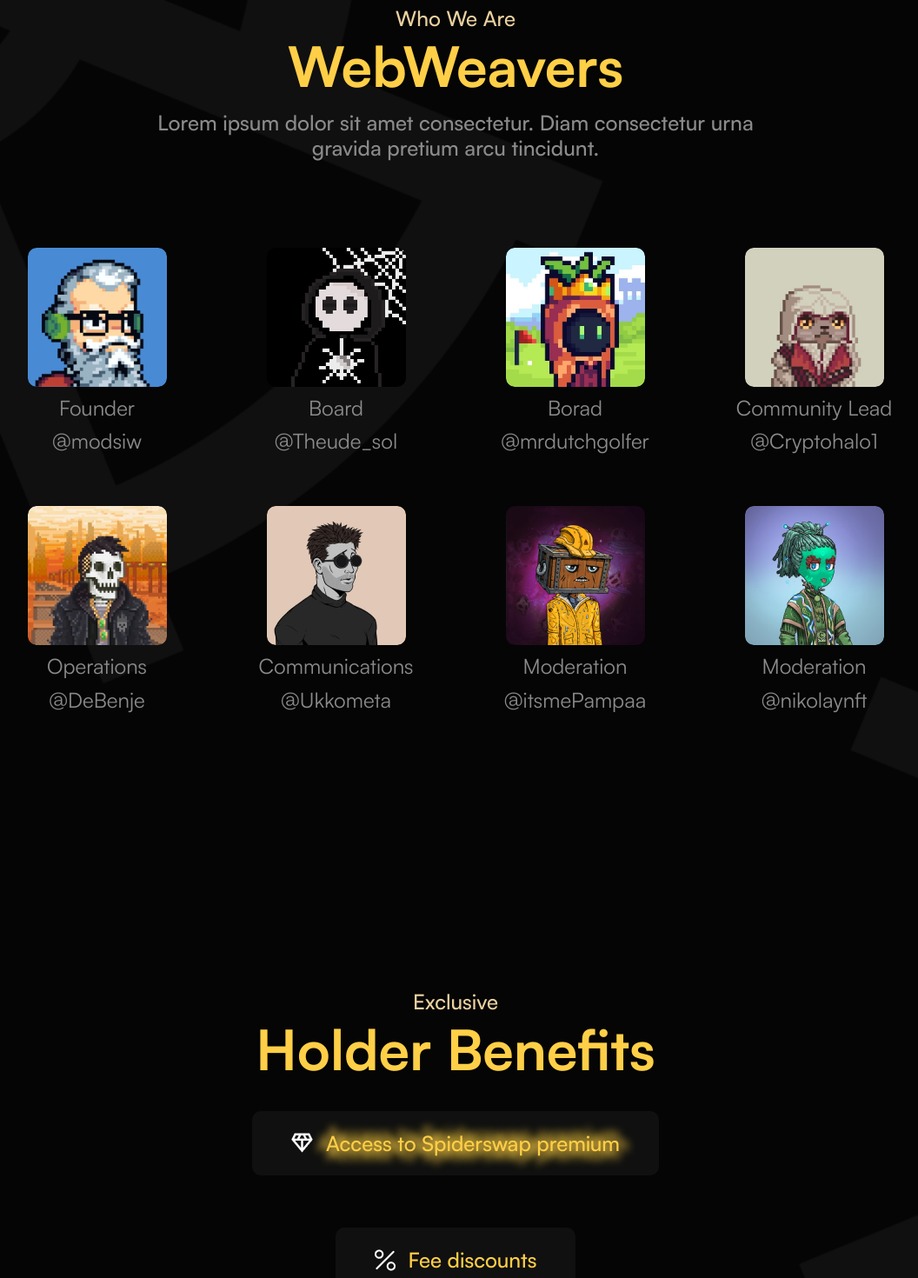
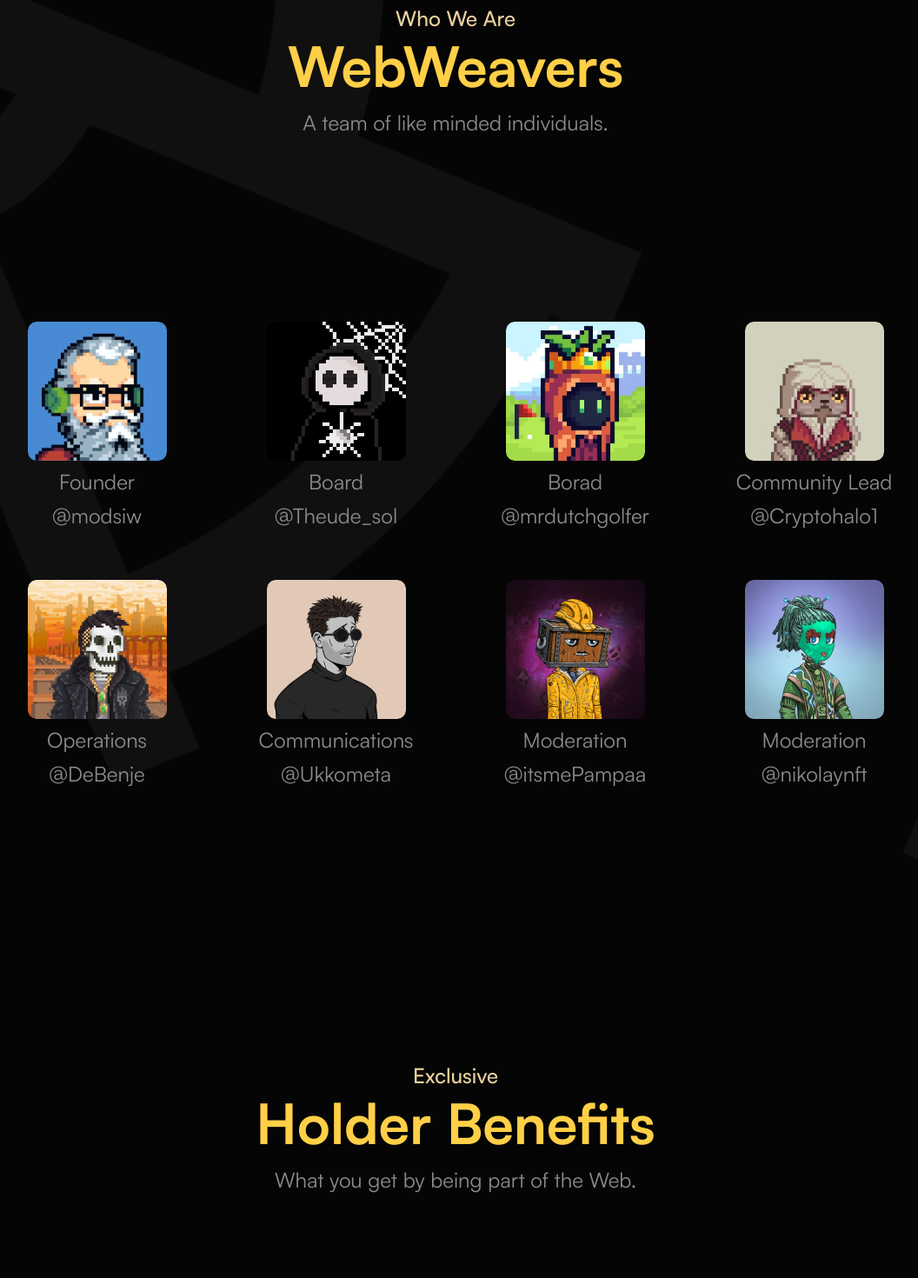
Before and after one commit to RickyPox/WebWeavers, a Next.js app: page / in a window 1280 px wide. Shown: the part 1300-2770 px from the top of the page at 87% size, without its empty margins (116-1172 px from the left). Built offline with nearby package versions, Linux system fonts and the light colour scheme.

Commit message:
Layout optimization

```diff
--- a/components/benefits.tsx
+++ b/components/benefits.tsx
@@ -66,10 +66,10 @@ export default function Benefits(){
     return(
         <div className="gridLayout relative">
             <div className="col-span-5 lg:col-span-3 lg:col-start-2 2xl:col-span-6 2xl:col-start-2">
-                <SectionTitle subtitle="Exclusive" title="Holder Benefits" />
+                <SectionTitle subtitle="Exclusive" title="Holder Benefits" text="What you get by being part of the Web."/>
             </div>
             {/* DESKTOP */}
-            <div className="col-start-2 col-span-6 2xl:flex flex-wrap hidden items-center gap-[25px] mt-[100px]">
+            <div className="col-start-2 col-span-6 2xl:flex flex-wrap hidden items-center gap-[25px] mt-[66px]">
                 {benefits.map((benefit, index) => (
                     <div key={index} className="flex" onMouseEnter={() => handleHoveredIndex(index)} onMouseLeave={() => handleHoveredIndex(null)} >
                         <div className=" bg-[#101010] px-[45px] py-[25px] rounded-[10px] flex items-center justify-center gap-[15px]">
@@ -84,7 +84,7 @@ export default function Benefits(){
 
             {/* MOBILE */}
 
-            <div className="col-start-1 col-span-5 2xl:col-span-9 2xl:hidden flex flex-col items-center 2xl:gap-[25px] gap-[60px]">
+            <div className="col-start-1 col-span-5 2xl:col-span-9 2xl:hidden flex flex-col items-center gap-[60px] lg:mt-[165px] mt-[134px]">
             {benefits.map((benefit, index) => (
                     <div
                         key={index}
--- a/components/navbar.tsx
+++ b/components/navbar.tsx
@@ -21,6 +21,12 @@ export default function Navbar(){
 
     const toggleMenu = () => {
         setIsOpen(!isOpen)
+    }
+
+    const [hoveredIndex, setHoveredIndex] = useState<number|null>(null)
+
+    const handleHoveredIndex = (index:any) => {
+        setHoveredIndex(index);
     }
 
 
@@ -49,9 +55,11 @@ export default function Navbar(){
                 </div>
                 <div className="hidden 2xl:flex gap-[45px] ">
                     {navigation.map((item, index)=>(
-                        <div key={index}>
+                        <div key={index} onMouseEnter={() => handleHoveredIndex(index)} onMouseLeave={() => handleHoveredIndex(null)}>
                             <Link href={item.href}>
-                                <p className="text-[#EAD19F] hover:text-[#FFCF47] transition-all ease-in-out duration-200">{item.title}</p>
+                                <p className="text-[#EAD19F] hover:text-[#FFCF47] transition-all ease-in-out duration-200"
+                                style={{ textShadow: hoveredIndex === index ? "10px 0px 10px #FFCF47, -10px 0px 10px #FFCF47, 0px 10px 10px #FFCF47, 0px -10px 10px #FFCF47" : ""
+                                }}>{item.title}</p>
                             </Link>
                         </div>
                     ))}
@@ -71,7 +79,7 @@ export default function Navbar(){
                         {navigation.map((item, index)=>(
                             <div key={index}>
                                 <Link href={item.href}>
-                                    <h1 className="text-[#FFCF47]">{item.title}</h1>
+                                    <h1 className="text-[#FFCF47] ">{item.title}</h1>
                                 </Link>
                             </div>
                         ))}
--- a/components/sectionTitle.tsx
+++ b/components/sectionTitle.tsx
@@ -3,7 +3,7 @@ export default function SectionTitle(props:any){
         <div>
             <h2 className={`${props.centerText ? '2xl:text-center' : ""}`}>{props.subtitle}</h2>
                 <h1 className={`mt-[5px] sm:mt-[10px] ${props.centerText ? '2xl:text-center' : ""}`}>{props.title}</h1>
-                <h4 className={`mt-[10px] sm:mt-[20px] ${props.centerText ? '2xl:text-center' : ""}`}>{props.text}</h4>
+                <h4 className={`mt-[10px] sm:mt-[20px] section-text ${props.centerText ? '2xl:text-center' : ""}`}>{props.text}</h4>
         </div>
     )
 }
--- a/components/whoweare.tsx
+++ b/components/whoweare.tsx
@@ -50,9 +50,9 @@ export default function WhoWeAre(){
     return(
         <div className="gridLayout">
             <div className="col-span-5 lg:col-span-3 lg:col-start-2">
-                <SectionTitle subtitle="Who We Are" title="WebWeavers" text="Lorem ipsum dolor sit amet consectetur. Diam consectetur urna gravida pretium arcu tincidunt."/>
+                <SectionTitle subtitle="Who We Are" title="WebWeavers" text="A team of like minded individuals."/>
             </div>
-            <div className="mt-[80px] 2xl:m-0 grid md:grid-cols-4 grid-cols-2 gap-[60px] col-span-5 2xl:col-start-3 lg:px-[100px] px-[20px] 2xl:px-0 team-container">
+            <div className="2xl:mt-[134px] lg:mt-[194px] mt-[231px] grid md:grid-cols-4 grid-cols-2 gap-[60px] col-span-5 2xl:col-start-3 lg:px-[100px] px-[20px] 2xl:px-0 team-container">
                 {team.map((team, index) => (
                     <div key={index} className="team-wrap">
                         <div className="flex flex-col items-center gap-[10px] team">
--- a/styles/globals.css
+++ b/styles/globals.css
@@ -77,6 +77,10 @@ p{
   font-family: "Satoshi-Regular", sans-serif;
   color:#8B8B8B;
   text-align: center;
+}
+
+.section-text{
+  font-family: "Satoshi-Regular", sans-serif;
 }
 
 .team-wrap:hover .team-text{
```
